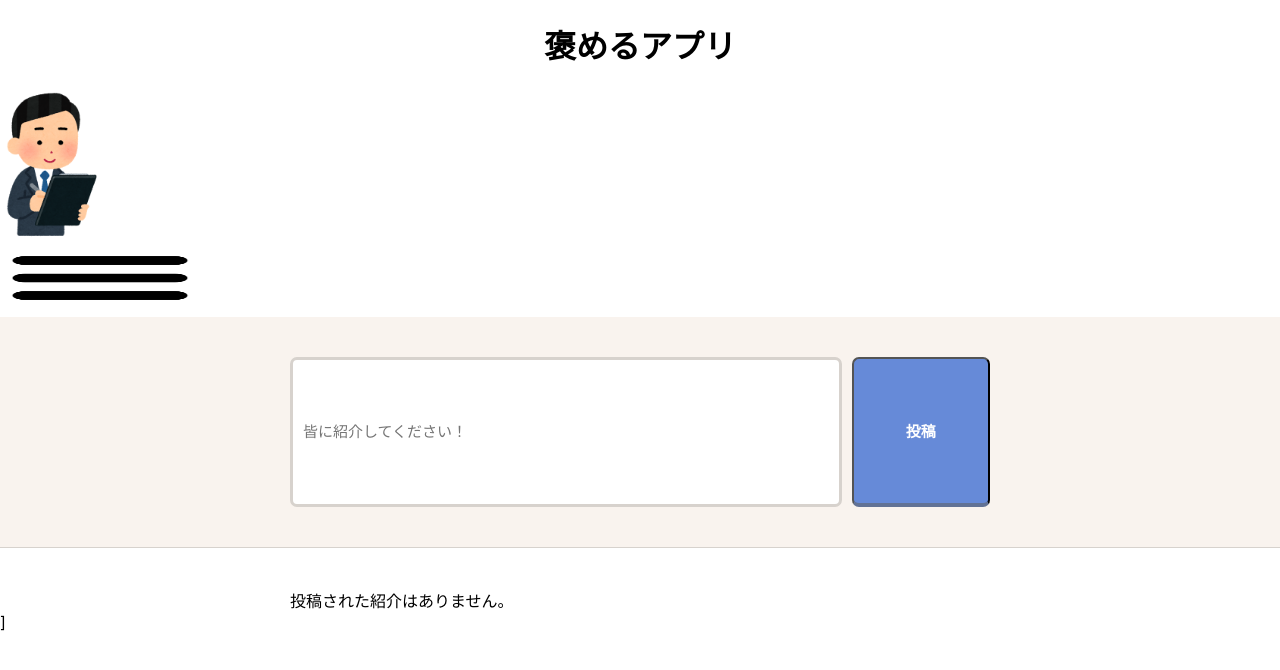
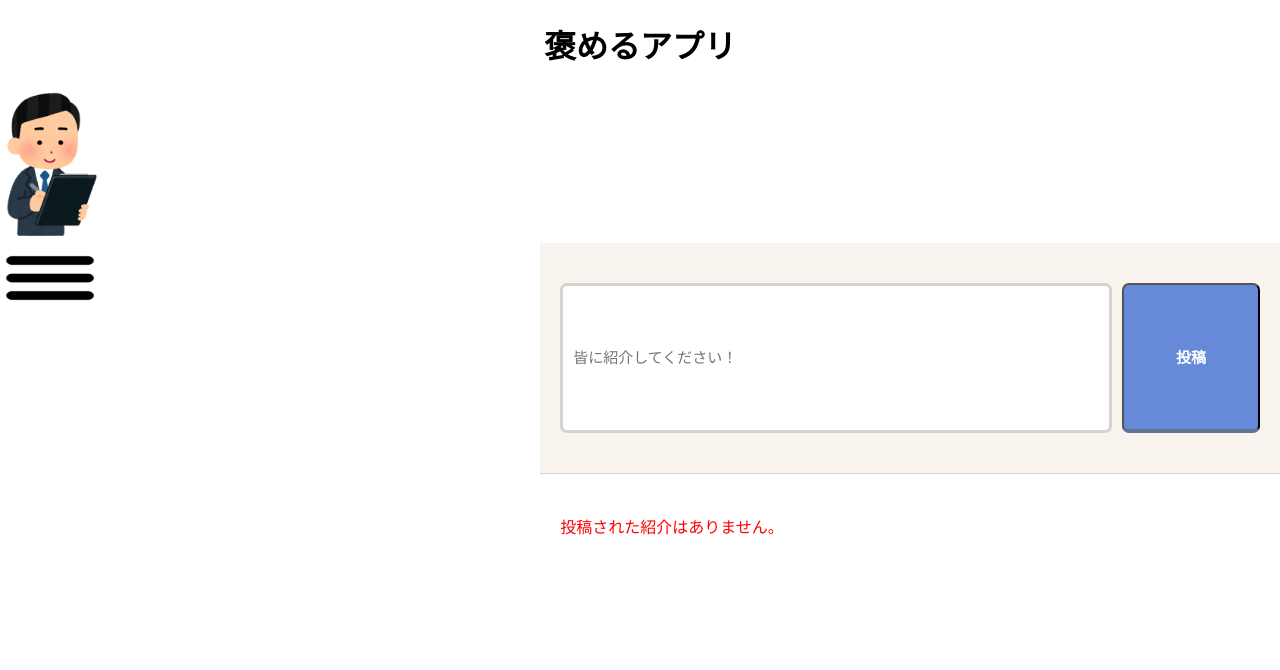
Before and after one commit to youha1323/todo-app, a React (Create React App) app: page / in a window 1280 px wide. Shown: the top 670 px of the page. Built offline with nearby package versions, Linux system fonts and the light colour scheme.

Commit message:
[improve]:階層とviewを若干整理

```diff
--- a/src/components/App.tsx
+++ b/src/components/App.tsx
@@ -1,25 +1,16 @@
 import React, {useState} from 'react';
-import PostList from '../components/PostList'
-import PostInput from '../components/PostInput';
-import { Post } from '../Types';
 import  User  from './User';
-import Menu from './Menu';
 import '../App.css';
+import PraiseTemplate from '../components/Templates/PraiseTemplate'
 import Jack from '../img/Jack.png';
-import Ami from '../img/Ami.png';
-import Tom from '../img/Tom.png';
 //import styled from 'styled-components';
-//import GridArea from '../styles/GridArea';
 
-const initialState: Post[] = [//初期データを登録
-
-]
 
 const App: React.FC = () => {
-  const [posts, setPosts] = useState(initialState);
+
   const user1 = new User("Jack");
-  const user2 = new User("Ami");
-  const user3 = new User("Tom");
+  //const user2 = new User("Ami");
+  //const user3 = new User("Tom");
   var img = new Image();
   img.src = 'Jack.png';
 
@@ -27,10 +18,7 @@ const App: React.FC = () => {
     <div>
       <h1>褒めるアプリ</h1>
       <img src={Jack} width="100" height="150"/>
-      <Menu/>
-      <PostInput posts={posts} setPosts={setPosts} />
-      <PostList posts={posts} setPosts={setPosts}/>]
-
+      <PraiseTemplate />
     </div>
   )
 }
--- /dev/null
+++ b/src/components/Area/PostArea.tsx
@@ -0,0 +1,30 @@
+import React, {useState} from 'react';
+import PostInput from '../PostInput';
+import PostList from '../PostList';
+import { Post } from '../../Types';
+import GridArea from '../../styles/GridArea';
+//import styled from 'styled-components';
+
+type Props = {
+  area: string
+}
+
+const initialState: Post[] = [//初期データを登録
+
+]
+
+const PostArea: React.FC<Props> = (props) => {
+  const [posts, setPosts] = useState(initialState);
+  const {area} = props;
+
+  return(
+    <div>
+      <GridArea area={area}>
+         <PostInput posts={posts} setPosts={setPosts} />
+         <PostList posts={posts} setPosts={setPosts}/>
+      </GridArea>
+    </div>
+  );
+}
+
+export default PostArea;
--- /dev/null
+++ b/src/components/Area/UserArea.tsx
@@ -0,0 +1,21 @@
+import React from 'react';
+import Menu from '../Menu';
+import GridArea from 'src/styles/GridArea';
+
+type Props = {
+  area: string
+}
+const UserArea: React.FC<Props> = (props) => {
+
+  const {area} = props;
+
+  return(
+    <div>
+      <GridArea area = {area}>
+        <Menu />
+      </GridArea>
+    </div>
+  );
+}
+
+export default UserArea;
--- a/src/components/Menu.tsx
+++ b/src/components/Menu.tsx
@@ -1,5 +1,7 @@
 import React, {useState, useRef, useEffect} from 'react';
 import Button from '../img/Button.png';
+
+
 const Menu = () => {
   const [isOpen, setIsOpen] = useState(false)
   const menuRef: any = useRef()
@@ -10,16 +12,16 @@ const Menu = () => {
 
   return (
     <div>
-      <img src={Button} width="200" height="70" onClick={() => setIsOpen(isOpen ? false : true)} />
+      <img src={Button} width="100" height="70" onClick={() => setIsOpen(isOpen ? false : true)} />
       {isOpen &&
         <ul
           onBlur={() => setTimeout(() => setIsOpen(false), 100)}
           ref={menuRef}
-          tabIndex={1}
+          tabIndex={2}
          >
-          <li><a href="/somewhere">Jack</a></li>
-          <li>Ami</li>
-          <li>Tom</li>
+          <li><a href="/Jack.png">Jack</a></li>
+          <li><a href="/Ami.png">Ami</a></li>
+          <li><a href="/Tom.png">Tom</a></li>
         </ul>
       }
     </div>
--- /dev/null
+++ b/src/components/Templates/PraiseTemplate.tsx
@@ -0,0 +1,29 @@
+import React from 'react';
+import styled from 'styled-components';
+import PostArea from '../Area/PostArea';
+import UserArea from '../Area/UserArea';
+
+enum Area {
+  PostArea = 'PostArea',
+  UserArea = 'UserArea',
+}
+
+// Gridの設定をし、areaを指定してOrganismsを呼び出す
+const PraiseTemplate: React.FC = () => {
+  return (
+    <GridLayout>
+      <UserArea area={Area.UserArea} />
+      <PostArea area={Area.PostArea} />
+    </GridLayout>
+  )
+}
+
+export default PraiseTemplate;
+
+
+const GridLayout = styled.div`
+  display: grid;
+  grid-template-colums: 30px 70px;
+  grid-template-areas:
+  "UserArea PostArea"
+`
--- a/src/components/User.tsx
+++ b/src/components/User.tsx
@@ -1,5 +1,3 @@
-import { ImgHTMLAttributes } from "react";
-
 export default class User  {
   //プロパティとして、氏名,称賛回数,称賛された回数を持つ
   name: string;
--- a/src/styles/GridArea.ts
+++ b/src/styles/GridArea.ts
@@ -7,7 +7,7 @@ type Props = {
 const GridArea = styled.div<Props>(props => `
   grid-area: ${props.area};
   position: relative;
-  color: blue;
+  color: red;
 `);
 
 export default GridArea;
```
